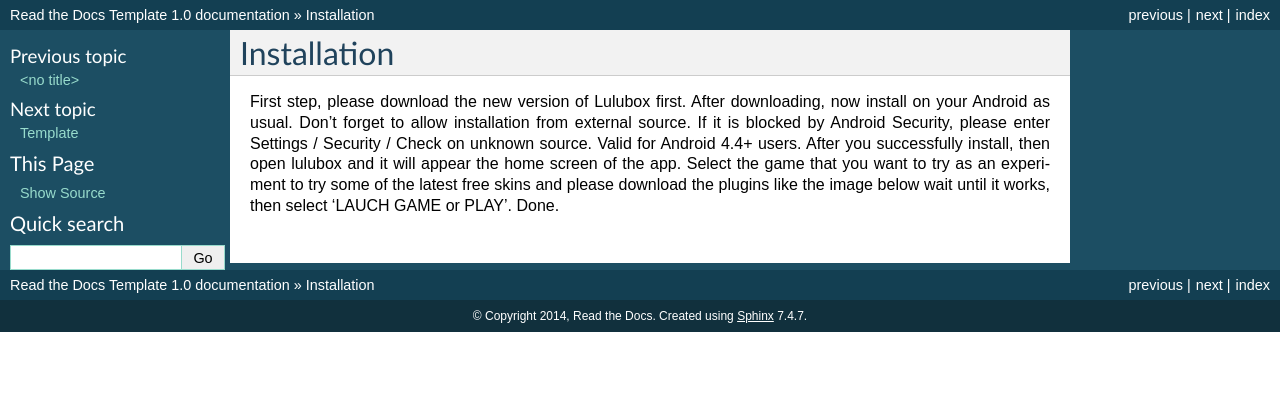
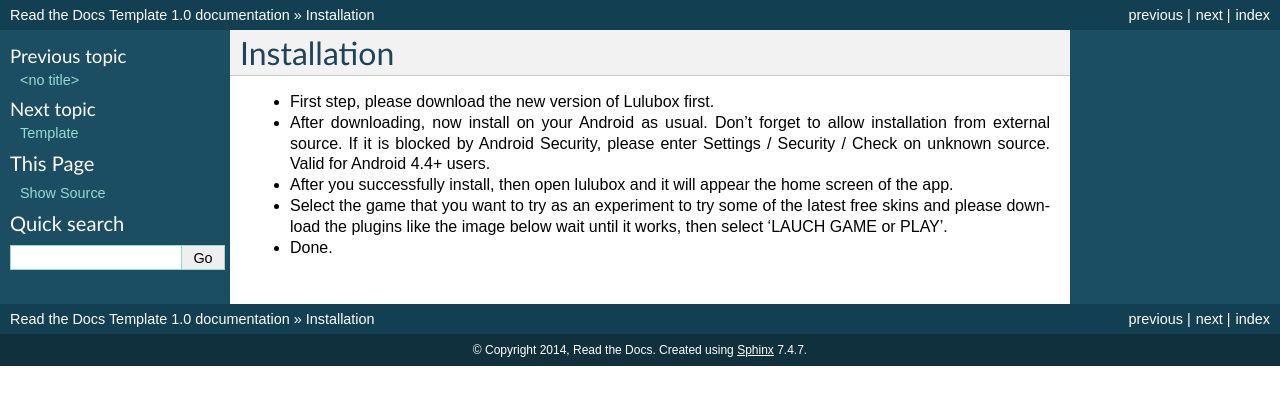
Before and after one commit to llbdev/lulubox-help, a Sphinx documentation site: the page built from docs/installation.rst, in a window 1280 px wide. Shown: the top 405 px of the page. Built offline with Sphinx 7.4.7, drawn with Linux system fonts in a browser that asks for light colours.

```diff
--- a/docs/installation.rst
+++ b/docs/installation.rst
@@ -2,8 +2,8 @@
 Installation
 ============
 
-First step, please download the new version of Lulubox first.
-After downloading, now install on your Android as usual. Don't forget to allow installation from external source. If it is blocked by Android Security, please enter Settings / Security / Check on unknown source. Valid for Android 4.4+ users.
-After you successfully install, then open lulubox and it will appear the home screen of the app.
-Select the game that you want to try as an experiment to try some of the latest free skins and please download the plugins like the image below wait until it works, then select 'LAUCH GAME or PLAY'.
-Done.
+- First step, please download the new version of Lulubox first.
+- After downloading, now install on your Android as usual. Don't forget to allow installation from external source. If it is blocked by Android Security, please enter Settings / Security / Check on unknown source. Valid for Android 4.4+ users.
+- After you successfully install, then open lulubox and it will appear the home screen of the app.
+- Select the game that you want to try as an experiment to try some of the latest free skins and please download the plugins like the image below wait until it works, then select 'LAUCH GAME or PLAY'.
+- Done.
```
